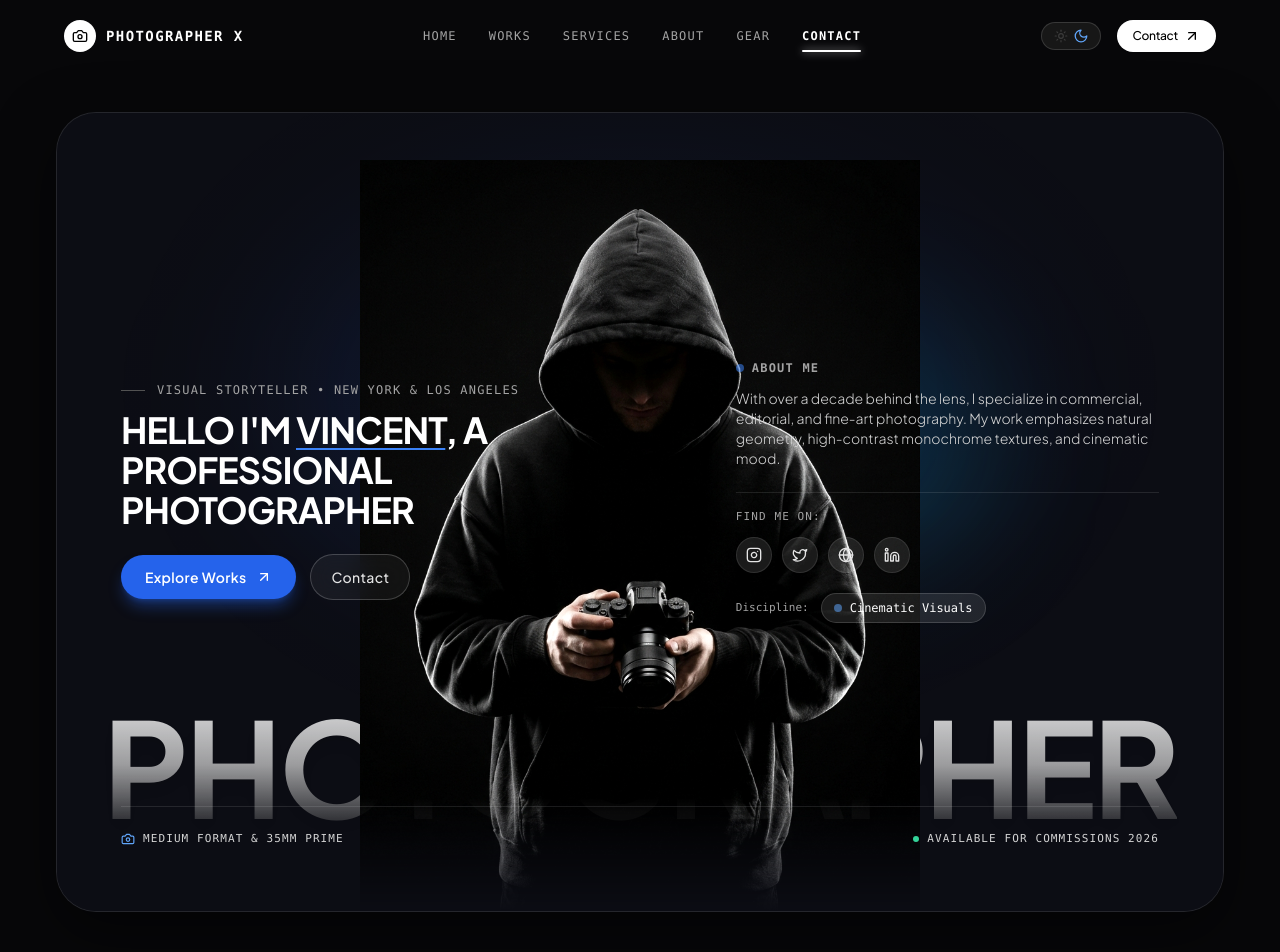
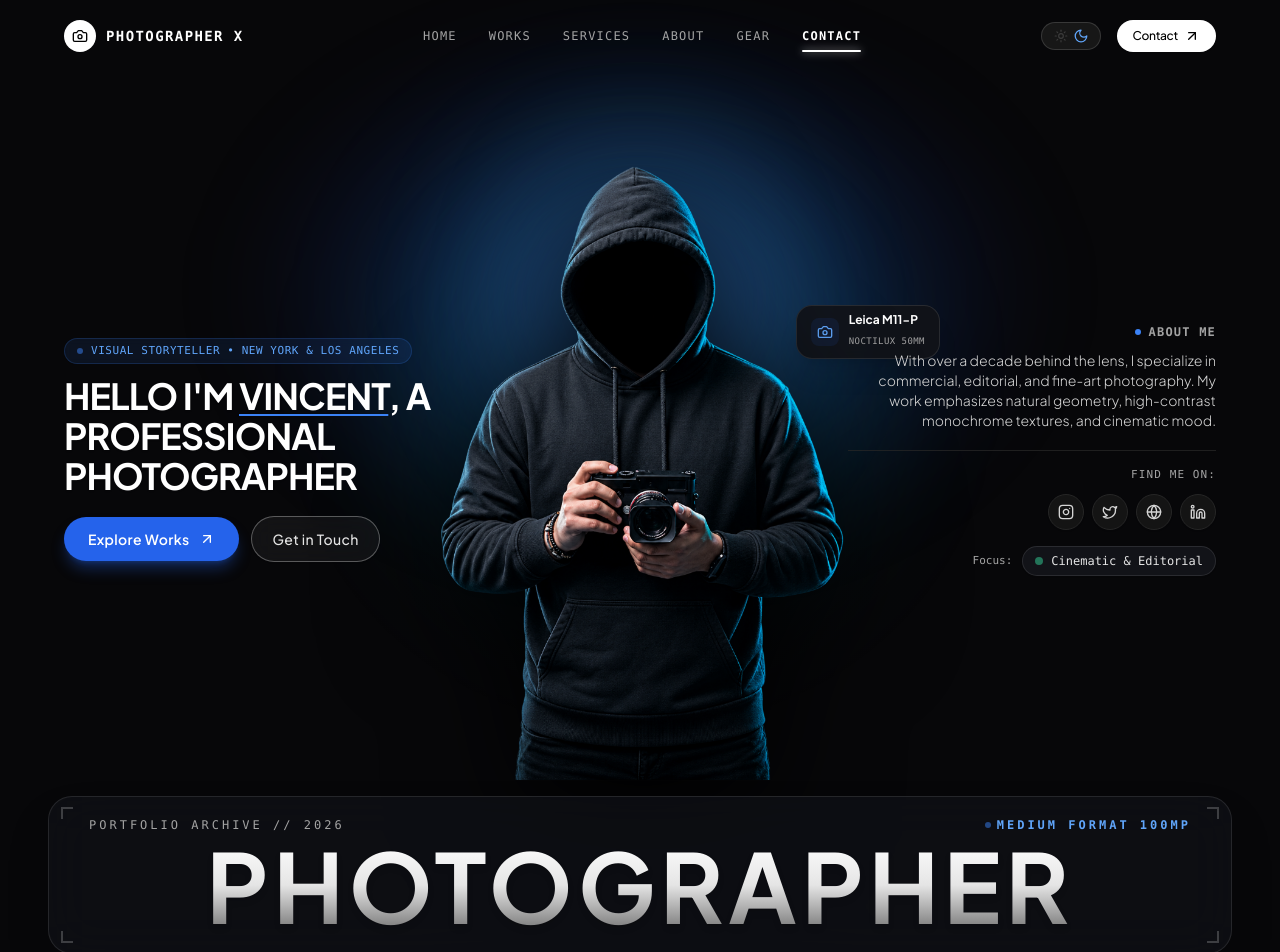
Before and after one commit to IanCastlee/photographer-portfolio, a React (Vite) app: page / in a window 1280 px wide. Shown: the top 952 px of the page. Built offline with nearby package versions, Linux system fonts and the light colour scheme; a web font is replaced by a local one.

Commit message:
feat: use user uploaded cutout image, scale it large with overlaid texts, and put PHOTOGRAPHER in elevated rectangle

```diff
--- a/src/components/organisms/HeroSection.jsx
+++ b/src/components/organisms/HeroSection.jsx
@@ -1,8 +1,8 @@
 import React from 'react';
-import { ArrowUpRight, Instagram, Twitter, Globe, Linkedin, Camera } from 'lucide-react';
+import { ArrowUpRight, Instagram, Twitter, Globe, Linkedin, Camera, Sparkles, Sliders } from 'lucide-react';
 import { SectionEyebrow } from '../atoms/Typography';
 import { useLightbox } from '../../context/LightboxContext';
-import hoodieCutoutImg from '../../assets/hoodie-cutout.jpg';
+import hoodieCutoutImg from '../../assets/hoodie-photographer-user.png';
 
 export const HeroSection = ({ profile, featuredProjects = [] }) => {
   const { openLightbox } = useLightbox();
@@ -18,68 +18,74 @@ export const HeroSection = ({ profile, featuredProjects = [] }) => {
   return (
     <section
       id="home"
-      className="relative min-h-screen flex items-center justify-center pt-24 pb-12 sm:pt-28 sm:pb-16 px-4 sm:px-6 lg:px-10 xl:px-14 overflow-hidden bg-[#f4f5f8] dark:bg-[#070709] transition-colors duration-500"
+      className="relative min-h-screen flex flex-col justify-between pt-24 pb-8 sm:pt-28 sm:pb-12 overflow-hidden bg-[#f6f7f9] dark:bg-[#070709] transition-colors duration-500"
     >
-      {/* ─── 1. THE MAIN FRAMED RECTANGLE STAGE ─── */}
-      <div className="relative w-full max-w-[1440px] rounded-3xl lg:rounded-[40px] bg-[#0c0d14] text-white border border-neutral-300/30 dark:border-white/10 shadow-[0_20px_60px_rgba(0,0,0,0.5)] overflow-hidden min-h-[660px] sm:min-h-[700px] lg:min-h-[760px] xl:min-h-[800px] flex flex-col justify-between p-6 sm:p-10 lg:p-14 xl:p-16">
+      {/* ─── ATMOSPHERIC BACKGROUND SPOTLIGHT ─── */}
+      <div className="absolute inset-0 pointer-events-none overflow-hidden select-none">
+        {/* Electric blue radial glow directly highlighting the hoodie silhouette */}
+        <div className="absolute top-[28%] left-1/2 -translate-x-1/2 -translate-y-1/2 w-[550px] sm:w-[750px] lg:w-[900px] h-[450px] sm:h-[600px] bg-[radial-gradient(ellipse_at_center,rgba(37,99,235,0.28),transparent_65%)] dark:bg-[radial-gradient(ellipse_at_center,rgba(30,64,175,0.42),transparent_65%)] blur-2xl" />
 
-        {/* Ambient Backlight Glow inside the Rectangle */}
-        <div className="absolute inset-0 pointer-events-none overflow-hidden">
-          {/* Central Blue Spotlight behind hoodie head */}
-          <div className="absolute top-[35%] left-1/2 -translate-x-1/2 -translate-y-1/2 w-[550px] sm:w-[750px] lg:w-[900px] h-[450px] sm:h-[550px] bg-[radial-gradient(ellipse_at_center,rgba(37,99,235,0.32),transparent_70%)] blur-3xl" />
-          {/* Subtle cyan accent glow */}
-          <div className="absolute top-[25%] right-[20%] w-64 h-64 bg-cyan-500/15 rounded-full blur-3xl" />
-          {/* Soft corner vignettes */}
-          <div className="absolute inset-0 bg-gradient-to-t from-[#0c0d14] via-transparent to-[#0c0d14]/60 pointer-events-none" />
+        {/* Soft secondary cyan halo matching image rim lighting */}
+        <div className="absolute top-[35%] left-1/2 -translate-x-1/2 -translate-y-1/2 w-[340px] sm:w-[480px] h-[340px] sm:h-[480px] bg-cyan-400/15 dark:bg-cyan-500/15 rounded-full blur-3xl" />
+
+        {/* Subtle dark vignette */}
+        <div className="absolute inset-0 bg-gradient-to-b from-transparent via-transparent to-[#f6f7f9]/90 dark:to-[#070709]/95 pointer-events-none" />
       </div>
 
-        {/* ─── 2. LAYER Z-[1]: TITANIC WORDMARK "PHOTOGRAPHER" INSIDE RECTANGLE ─── */}
-        {/* Adjusted with safe bottom clearance so it NEVER touches the bottom edge */}
-        <div className="absolute inset-x-0 bottom-12 sm:bottom-16 lg:bottom-20 flex items-center justify-center pointer-events-none select-none z-[1]">
-          <h2 className="text-[12vw] sm:text-[11vw] lg:text-[10vw] xl:text-[132px] 2xl:text-[156px] font-black uppercase tracking-tight text-center leading-none bg-gradient-to-b from-white/95 via-neutral-300/80 to-neutral-600/30 bg-clip-text text-transparent drop-shadow-lg opacity-90 transition-all duration-500">
-            PHOTOGRAPHER
-          </h2>
-        </div>
+      {/* ─── MAIN OVERLAY STAGE (LARGE IMAGE + OVERLAYING TEXTS) ─── */}
+      <div className="max-w-[1440px] mx-auto px-6 sm:px-10 lg:px-14 xl:px-16 w-full relative z-20 my-auto pt-2">
+        <div className="relative min-h-[520px] sm:min-h-[580px] lg:min-h-[620px] xl:min-h-[660px] flex items-center justify-center">
 
-        {/* ─── 3. LAYER Z-[2]: HUGE HOODIE CHARACTER (NO BACKGROUND, NO BOX, SCALED UP) ─── */}
-        {/* Positioned directly in center, behind the text columns (z-index lower than z-10) */}
-        <div className="absolute inset-x-0 bottom-0 top-4 sm:top-8 flex items-end justify-center pointer-events-none z-[2] overflow-hidden select-none">
-          <div className="relative h-full w-full flex items-end justify-center">
-            {/* Soft head halo glow */}
-            <div className="absolute top-[18%] left-1/2 -translate-x-1/2 w-48 sm:w-64 h-48 sm:h-64 bg-blue-500/20 rounded-full blur-2xl pointer-events-none" />
+          {/* 1. MASSIVE CENTER HOODIE FIGURE (LARGE TRANSPARENT CUTOUT) */}
+          <div className="absolute inset-x-0 bottom-0 top-0 flex items-center justify-center pointer-events-none z-10">
+            <div className="relative w-[340px] sm:w-[440px] md:w-[500px] lg:w-[540px] xl:w-[600px] 2xl:w-[640px] flex items-end justify-center h-full">
+
+              {/* Backlight flare behind the hood */}
+              <div className="absolute top-10 left-1/2 -translate-x-1/2 w-56 h-56 sm:w-72 sm:h-72 bg-blue-500/30 dark:bg-blue-400/25 rounded-full blur-3xl pointer-events-none" />
 
               <img
                 src={hoodieCutoutImg}
-              alt="Photographer in black hoodie looking down"
-              className="h-[88%] sm:h-[94%] lg:h-[98%] max-h-[760px] w-auto max-w-[90vw] sm:max-w-none object-contain object-bottom filter contrast-110 brightness-105 [mask-image:linear-gradient(to_bottom,black_85%,transparent_100%)]"
+                alt="Photographer in black hoodie holding camera with face in shadow"
+                className="relative z-10 w-full h-auto max-h-[58vh] sm:max-h-[65vh] lg:max-h-[72vh] xl:max-h-[78vh] object-contain drop-shadow-[0_20px_45px_rgba(0,0,0,0.6)] dark:drop-shadow-[0_25px_60px_rgba(0,0,0,0.95)] filter contrast-105"
               />
+
+              {/* Floating Camera Gear Pill Badge */}
+              <div className="absolute top-[28%] -right-2 sm:right-0 bg-white/90 dark:bg-[#121318]/90 text-neutral-900 dark:text-white backdrop-blur-md border border-neutral-200 dark:border-white/10 px-3.5 py-2 rounded-2xl shadow-xl hidden sm:flex items-center gap-2.5 pointer-events-auto">
+                <div className="w-7 h-7 rounded-lg bg-blue-600/10 text-blue-600 dark:text-blue-400 flex items-center justify-center font-bold text-xs">
+                  <Camera className="w-4 h-4" />
+                </div>
+                <div>
+                  <span className="block text-xs font-bold leading-none">Leica M11-P</span>
+                  <span className="text-[9px] uppercase tracking-wider text-neutral-500 dark:text-neutral-400 font-mono">Noctilux 50mm</span>
+                </div>
+              </div>
             </div>
           </div>
 
-        {/* ─── 4. LAYER Z-10: FOREGROUND CONTENT (LEFT GREETING & RIGHT BIO/SOCIALS) ─── */}
-        {/* Floating clearly in front of the hoodie character so text is 100% readable and clickable */}
-        <div className="relative z-10 grid grid-cols-1 lg:grid-cols-12 gap-8 lg:gap-4 items-center my-auto w-full">
+          {/* 2. OVERLAID CONTENT GRID (LEFT HEADLINE & RIGHT BIO OVERLAYING THE STAGE) */}
+          <div className="relative z-20 w-full grid grid-cols-1 lg:grid-cols-12 gap-8 lg:gap-6 items-center pointer-events-none">
 
-          {/* Left Column: Greeting, Role & Pill Buttons */}
-          <div className="lg:col-span-5 flex flex-col items-start text-left max-w-md sm:max-w-lg z-20">
-            <SectionEyebrow className="mb-3 text-[11px] text-blue-400">
-              Visual Storyteller • {profile.location}
-            </SectionEyebrow>
+            {/* ─── LEFT COLUMN (OVERLAID): GREETING & PILL BUTTONS ─── */}
+            <div className="lg:col-span-4 flex flex-col items-start text-left pointer-events-auto">
+              <div className="inline-flex items-center gap-2 px-3 py-1 rounded-full bg-blue-500/10 border border-blue-500/20 text-blue-600 dark:text-blue-400 text-[11px] font-mono uppercase tracking-wider mb-3 backdrop-blur-sm">
+                <span className="w-1.5 h-1.5 rounded-full bg-blue-500 animate-pulse" />
+                <span>Visual Storyteller • {profile.location}</span>
+              </div>
 
-            <h1 className="text-3xl sm:text-4xl lg:text-3xl xl:text-4xl 2xl:text-5xl font-black uppercase tracking-tight text-white leading-[1.08] mb-5">
+              <h1 className="text-3xl sm:text-4xl lg:text-3xl xl:text-4xl 2xl:text-5xl font-black uppercase tracking-tight text-neutral-900 dark:text-white leading-[1.08] mb-5 drop-shadow-sm">
                 Hello I'm <span className="underline decoration-blue-500 underline-offset-4 decoration-2">{profile.name}</span>, a professional photographer
               </h1>
 
-            <p className="text-xs sm:text-sm text-neutral-300 font-light leading-relaxed mb-6 max-w-sm hidden sm:block lg:hidden">
+              <p className="text-xs sm:text-sm text-neutral-600 dark:text-neutral-400 font-light leading-relaxed mb-6 max-w-sm hidden sm:block lg:hidden">
                 {profile.tagline}
               </p>
 
-            {/* Pill Action Buttons (Matches reference "Download CV" pill) */}
-            <div className="flex flex-wrap items-center gap-3.5 pt-1">
+              {/* Action Buttons */}
+              <div className="flex flex-wrap items-center gap-3">
                 <button
                   type="button"
                   onClick={(e) => handleScrollTo(e, '#works')}
-                className="group inline-flex items-center gap-2.5 px-6 py-3 rounded-full bg-blue-600 hover:bg-blue-500 text-white font-semibold text-xs sm:text-sm tracking-wide shadow-lg shadow-blue-600/40 transition-all duration-300 hover:scale-105 active:scale-95"
+                  className="group inline-flex items-center gap-2.5 px-6 py-3 rounded-full bg-blue-600 hover:bg-blue-500 text-white font-semibold text-xs sm:text-sm tracking-wide shadow-lg shadow-blue-600/35 transition-all duration-300 hover:scale-105 active:scale-95"
                 >
                   <span>Explore Works</span>
                   <ArrowUpRight className="w-4 h-4 transition-transform group-hover:translate-x-0.5 group-hover:-translate-y-0.5" />
@@ -88,43 +94,41 @@ export const HeroSection = ({ profile, featuredProjects = [] }) => {
                 <button
                   type="button"
                   onClick={(e) => handleScrollTo(e, '#contact')}
-                className="inline-flex items-center gap-2 px-5 py-3 rounded-full border border-white/20 bg-white/5 backdrop-blur-md text-neutral-200 hover:text-white hover:border-white/40 font-medium text-xs sm:text-sm tracking-wide transition-all duration-300 active:scale-95"
+                  className="inline-flex items-center gap-2 px-5 py-3 rounded-full border border-neutral-300 dark:border-white/15 bg-white/80 dark:bg-white/[0.05] backdrop-blur-md text-neutral-800 dark:text-neutral-200 hover:text-black dark:hover:text-white hover:border-neutral-400 dark:border-white/30 font-medium text-xs sm:text-sm tracking-wide transition-all duration-300 active:scale-95 shadow-sm"
                 >
-                Contact
+                  Get in Touch
                 </button>
               </div>
             </div>
 
-          {/* Center Column Spacer (Allows huge hoodie silhouette to breathe) */}
-          <div className="hidden lg:block lg:col-span-2 pointer-events-none" />
+            {/* SPACER FOR CENTER FIGURE */}
+            <div className="hidden lg:block lg:col-span-4 h-1 pointer-events-none" />
 
-          {/* Right Column: About Bio, Socials & Discipline Pill */}
-          <div className="lg:col-span-5 flex flex-col items-start lg:items-start text-left max-w-md sm:max-w-lg lg:ml-auto z-20">
-            {/* About us / me title */}
-            <div className="flex items-center gap-2 mb-3">
-              <span className="w-2 h-2 rounded-full bg-blue-500 animate-pulse" />
-              <h2 className="text-xs uppercase font-mono tracking-widest text-neutral-400 font-semibold">
+            {/* ─── RIGHT COLUMN (OVERLAID): ABOUT BIO & SOCIAL LINKS ─── */}
+            <div className="lg:col-span-4 flex flex-col items-start lg:items-end text-left lg:text-right pointer-events-auto">
+              <div className="flex items-center gap-2 mb-2.5">
+                <span className="w-1.5 h-1.5 rounded-full bg-blue-500" />
+                <h2 className="text-xs uppercase font-mono tracking-widest text-neutral-500 dark:text-neutral-400 font-semibold">
                   About me
                 </h2>
               </div>
 
-            {/* Paragraph Bio */}
-            <p className="text-xs sm:text-sm text-neutral-300 leading-relaxed font-light mb-6">
+              <p className="text-xs sm:text-sm text-neutral-600 dark:text-neutral-300 leading-relaxed font-light mb-5 max-w-sm drop-shadow-sm">
                 {profile.bio}
               </p>
 
-            {/* Find me on: Socials List (Round icon buttons matching reference) */}
-            <div className="w-full pt-4 border-t border-white/10">
-              <span className="block text-[11px] font-mono uppercase tracking-widest text-neutral-400 mb-3">
+              {/* Social Handles */}
+              <div className="w-full max-w-sm pt-4 border-t border-neutral-200 dark:border-neutral-800/80 flex flex-col items-start lg:items-end">
+                <span className="block text-[11px] font-mono uppercase tracking-widest text-neutral-500 dark:text-neutral-400 mb-2.5">
                   Find me on:
                 </span>
-              <div className="flex items-center gap-2.5">
+                <div className="flex items-center gap-2">
                   <a
                     href="https://instagram.com"
                     target="_blank"
                     rel="noreferrer"
                     aria-label="Instagram"
-                  className="w-9 h-9 rounded-full bg-white/10 hover:bg-blue-600 text-neutral-200 hover:text-white border border-white/10 flex items-center justify-center transition-all duration-300 hover:scale-110 active:scale-95 shadow-sm"
+                    className="w-9 h-9 rounded-full bg-neutral-200/80 hover:bg-neutral-900 hover:text-white dark:bg-neutral-900/90 dark:hover:bg-blue-600 text-neutral-700 dark:text-neutral-300 dark:hover:text-white border border-neutral-300 dark:border-neutral-800 flex items-center justify-center transition-all duration-300 hover:scale-110 active:scale-95 shadow-sm"
                   >
                     <Instagram className="w-4 h-4" />
                   </a>
@@ -134,7 +138,7 @@ export const HeroSection = ({ profile, featuredProjects = [] }) => {
                     target="_blank"
                     rel="noreferrer"
                     aria-label="Twitter / X"
-                  className="w-9 h-9 rounded-full bg-white/10 hover:bg-blue-600 text-neutral-200 hover:text-white border border-white/10 flex items-center justify-center transition-all duration-300 hover:scale-110 active:scale-95 shadow-sm"
+                    className="w-9 h-9 rounded-full bg-neutral-200/80 hover:bg-neutral-900 hover:text-white dark:bg-neutral-900/90 dark:hover:bg-blue-600 text-neutral-700 dark:text-neutral-300 dark:hover:text-white border border-neutral-300 dark:border-neutral-800 flex items-center justify-center transition-all duration-300 hover:scale-110 active:scale-95 shadow-sm"
                   >
                     <Twitter className="w-4 h-4" />
                   </a>
@@ -144,7 +148,7 @@ export const HeroSection = ({ profile, featuredProjects = [] }) => {
                     target="_blank"
                     rel="noreferrer"
                     aria-label="Behance"
-                  className="w-9 h-9 rounded-full bg-white/10 hover:bg-blue-600 text-neutral-200 hover:text-white border border-white/10 flex items-center justify-center transition-all duration-300 hover:scale-110 active:scale-95 shadow-sm"
+                    className="w-9 h-9 rounded-full bg-neutral-200/80 hover:bg-neutral-900 hover:text-white dark:bg-neutral-900/90 dark:hover:bg-blue-600 text-neutral-700 dark:text-neutral-300 dark:hover:text-white border border-neutral-300 dark:border-neutral-800 flex items-center justify-center transition-all duration-300 hover:scale-110 active:scale-95 shadow-sm"
                   >
                     <Globe className="w-4 h-4" />
                   </a>
@@ -154,40 +158,51 @@ export const HeroSection = ({ profile, featuredProjects = [] }) => {
                     target="_blank"
                     rel="noreferrer"
                     aria-label="LinkedIn"
-                  className="w-9 h-9 rounded-full bg-white/10 hover:bg-blue-600 text-neutral-200 hover:text-white border border-white/10 flex items-center justify-center transition-all duration-300 hover:scale-110 active:scale-95 shadow-sm"
+                    className="w-9 h-9 rounded-full bg-neutral-200/80 hover:bg-neutral-900 hover:text-white dark:bg-neutral-900/90 dark:hover:bg-blue-600 text-neutral-700 dark:text-neutral-300 dark:hover:text-white border border-neutral-300 dark:border-neutral-800 flex items-center justify-center transition-all duration-300 hover:scale-110 active:scale-95 shadow-sm"
                   >
                     <Linkedin className="w-4 h-4" />
                   </a>
                 </div>
               </div>
 
-            {/* Interactive Feature Pill (Matching reference: "What is [toggle pill] UI/UX Design") */}
-            <div className="mt-5 flex items-center gap-3">
-              <span className="text-[11px] font-mono text-neutral-400">
-                Discipline:
+              {/* Status Feature Pill */}
+              <div className="mt-4 flex items-center gap-2.5">
+                <span className="text-[11px] font-mono text-neutral-500 dark:text-neutral-400">
+                  Focus:
                 </span>
-              <div className="inline-flex items-center gap-2 px-3 py-1.5 rounded-full bg-white/10 border border-white/15 shadow-sm text-xs font-mono text-white">
-                <span className="w-2 h-2 rounded-full bg-blue-400 animate-pulse" />
-                <span>Cinematic Visuals</span>
+                <div className="inline-flex items-center gap-2 px-3 py-1.5 rounded-full bg-white dark:bg-[#121318] border border-neutral-300 dark:border-white/10 shadow-sm text-xs font-mono text-neutral-800 dark:text-neutral-200">
+                  <span className="w-2 h-2 rounded-full bg-emerald-400 animate-pulse" />
+                  <span>Cinematic & Editorial</span>
+                </div>
+              </div>
             </div>
           </div>
         </div>
       </div>
 
-        {/* ─── 5. BOTTOM RECTANGLE TELEMETRY / STATUS BAR ─── */}
-        <div className="relative z-10 pt-6 border-t border-white/10 flex items-center justify-between text-[11px] font-mono text-neutral-400">
-          <div className="flex items-center gap-2">
-            <Camera className="w-3.5 h-3.5 text-blue-400" />
-            <span className="uppercase tracking-widest text-neutral-300">
-              MEDIUM FORMAT & 35MM PRIME
+      {/* ─── "PHOTOGRAPHER" IN A STYLED RECTANGLE (ELEVATED & NOT TOUCHING THE BOTTOM) ─── */}
+      <div className="w-full max-w-[1380px] mx-auto px-4 sm:px-8 lg:px-12 relative z-30 mb-6 sm:mb-8 lg:mb-10 mt-4">
+        <div className="relative w-full rounded-2xl sm:rounded-3xl border border-neutral-300/80 dark:border-white/10 bg-white/60 dark:bg-[#111218]/70 backdrop-blur-xl py-3 sm:py-4 lg:py-5 px-6 sm:px-10 overflow-hidden shadow-2xl transition-all duration-500 hover:border-neutral-400 dark:hover:border-white/20">
+
+          {/* Subtle Corner Registration Brackets */}
+          <div className="absolute top-2.5 left-3 w-3 h-3 border-t-2 border-l-2 border-neutral-400/40 dark:border-white/20 pointer-events-none" />
+          <div className="absolute top-2.5 right-3 w-3 h-3 border-t-2 border-r-2 border-neutral-400/40 dark:border-white/20 pointer-events-none" />
+          <div className="absolute bottom-2.5 left-3 w-3 h-3 border-b-2 border-l-2 border-neutral-400/40 dark:border-white/20 pointer-events-none" />
+          <div className="absolute bottom-2.5 right-3 w-3 h-3 border-b-2 border-r-2 border-neutral-400/40 dark:border-white/20 pointer-events-none" />
+
+          {/* Sub Header Metadata Line inside Rectangle */}
+          <div className="flex items-center justify-between text-[10px] sm:text-xs font-mono uppercase tracking-[0.25em] text-neutral-500 dark:text-neutral-400 mb-1 pointer-events-none select-none">
+            <span>PORTFOLIO ARCHIVE // 2026</span>
+            <span className="flex items-center gap-1.5 text-blue-600 dark:text-blue-400 font-semibold">
+              <span className="w-1.5 h-1.5 rounded-full bg-blue-500 animate-pulse" />
+              MEDIUM FORMAT 100MP
             </span>
           </div>
-          <div className="hidden sm:flex items-center gap-2">
-            <span className="w-1.5 h-1.5 rounded-full bg-emerald-400 animate-pulse" />
-            <span className="uppercase tracking-widest text-neutral-300">
-              AVAILABLE FOR COMMISSIONS 2026
-            </span>
-          </div>
+
+          {/* Massive Bold Titanic Typography */}
+          <h2 className="text-[7.5vw] sm:text-[7.8vw] lg:text-[7vw] xl:text-[96px] 2xl:text-[112px] font-black uppercase tracking-wider text-center leading-none bg-gradient-to-b from-neutral-800 via-neutral-900 to-black dark:from-white dark:via-neutral-200 dark:to-neutral-500 bg-clip-text text-transparent select-none drop-shadow-md">
+            PHOTOGRAPHER
+          </h2>
         </div>
       </div>
     </section>
```
Also changed, not shown: src/assets/hoodie-photographer-user.png (added). Lines whose indentation alone changed are shown as unchanged.
